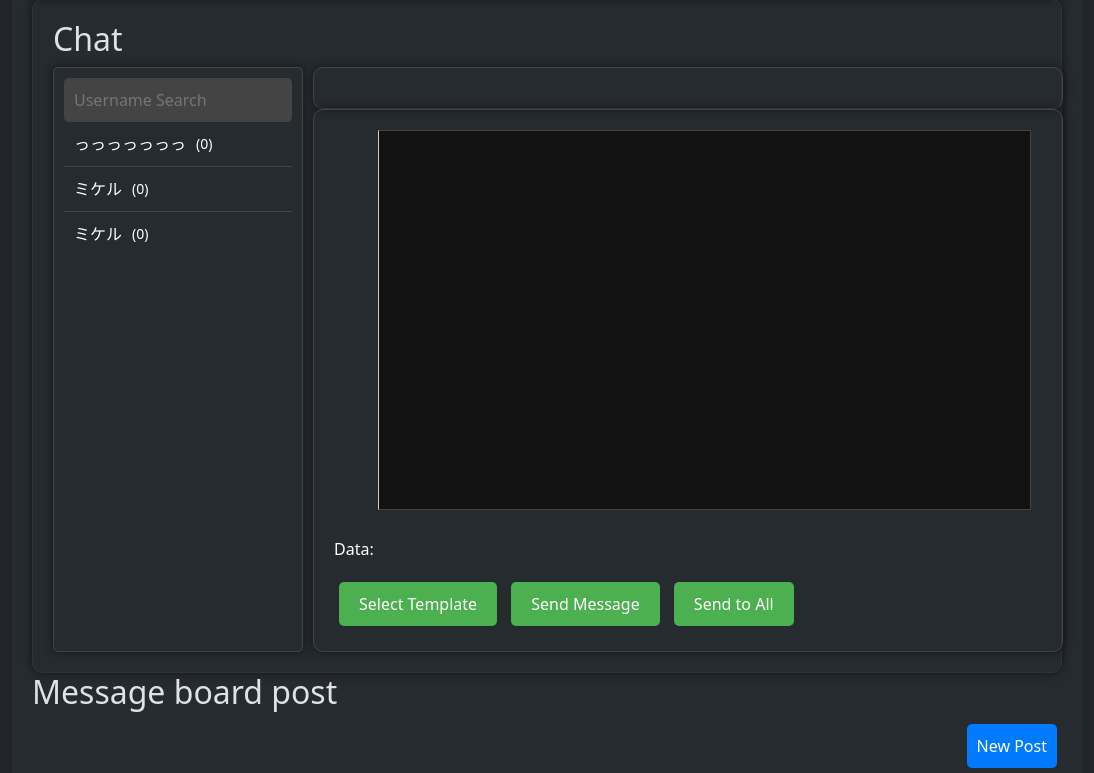
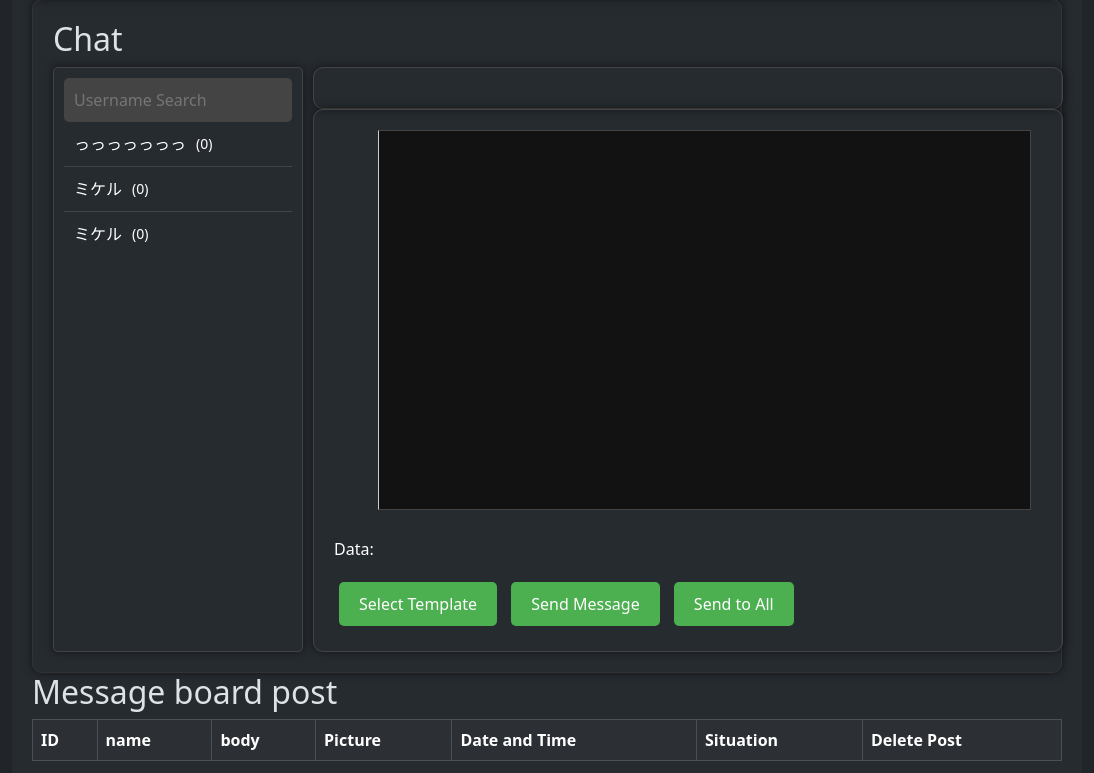
Before and after one commit to maxpein12/tomo, a Django app: page /dashboard/UserProfile/1/ in a window 1360 px wide. Shown: the part 2627-3400 px from the top of the page, without its empty margins (258-1352 px from the left). Run offline with Django 5.2, Linux system fonts and the light colour scheme; the visitor is signed in with stand-in values (Sample User, id 1); data comes from the database, SQL or seed files in the repository; data that the repository does not hold is empty.

Commit message:
remove new post in user profile

```diff
--- a/dashboard/templates/userprofile.html
+++ b/dashboard/templates/userprofile.html
@@ -289,7 +289,7 @@
 
 
                 <h2>Message board post</h2>
-                <button style="float: inline-end;">New Post</button>
+                <!-- <button style="float: inline-end;">New Post</button> -->
                 <table class="table table-striped table-bordered">
                     <tr>
                         <th>ID</th>
```
